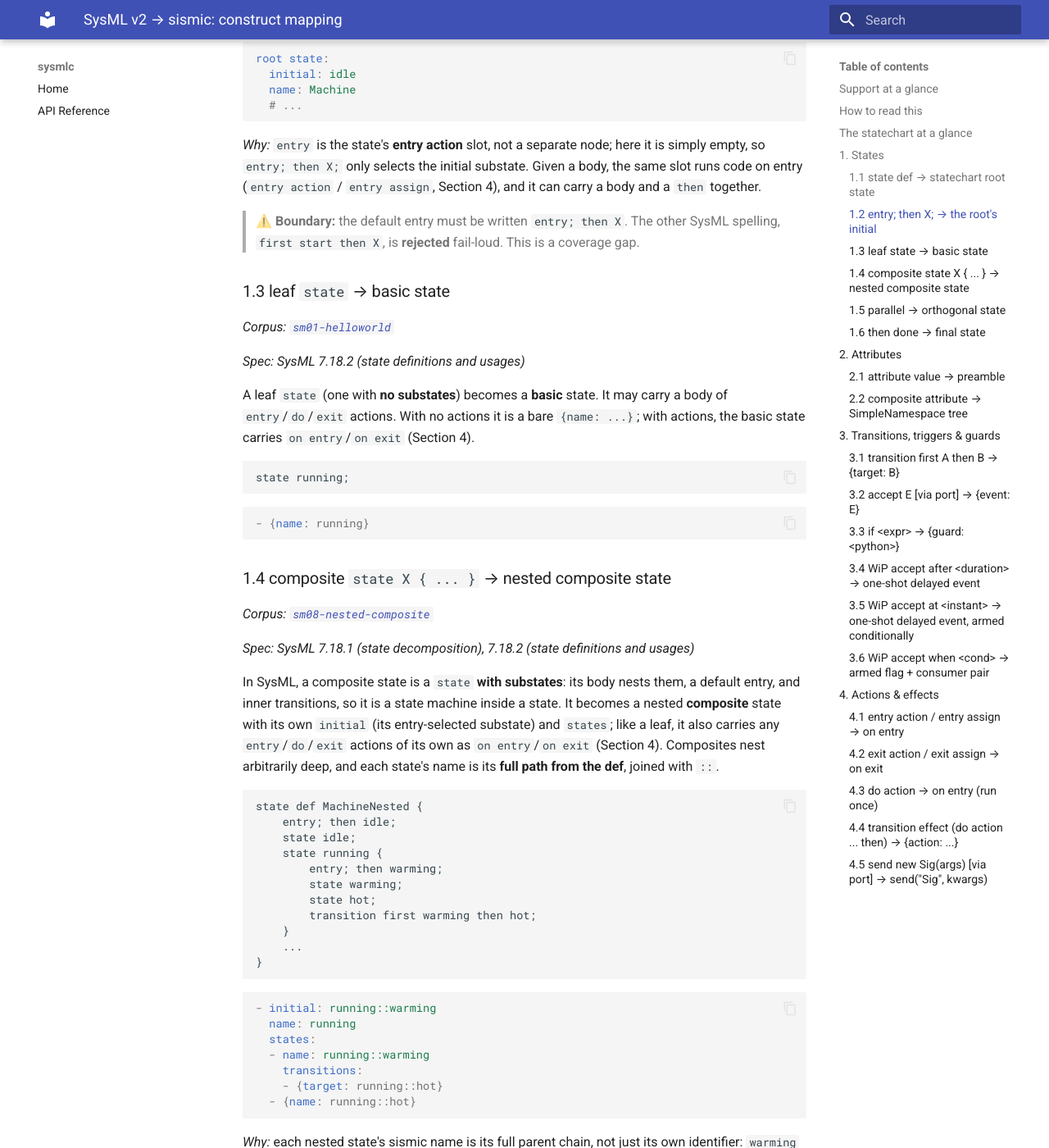
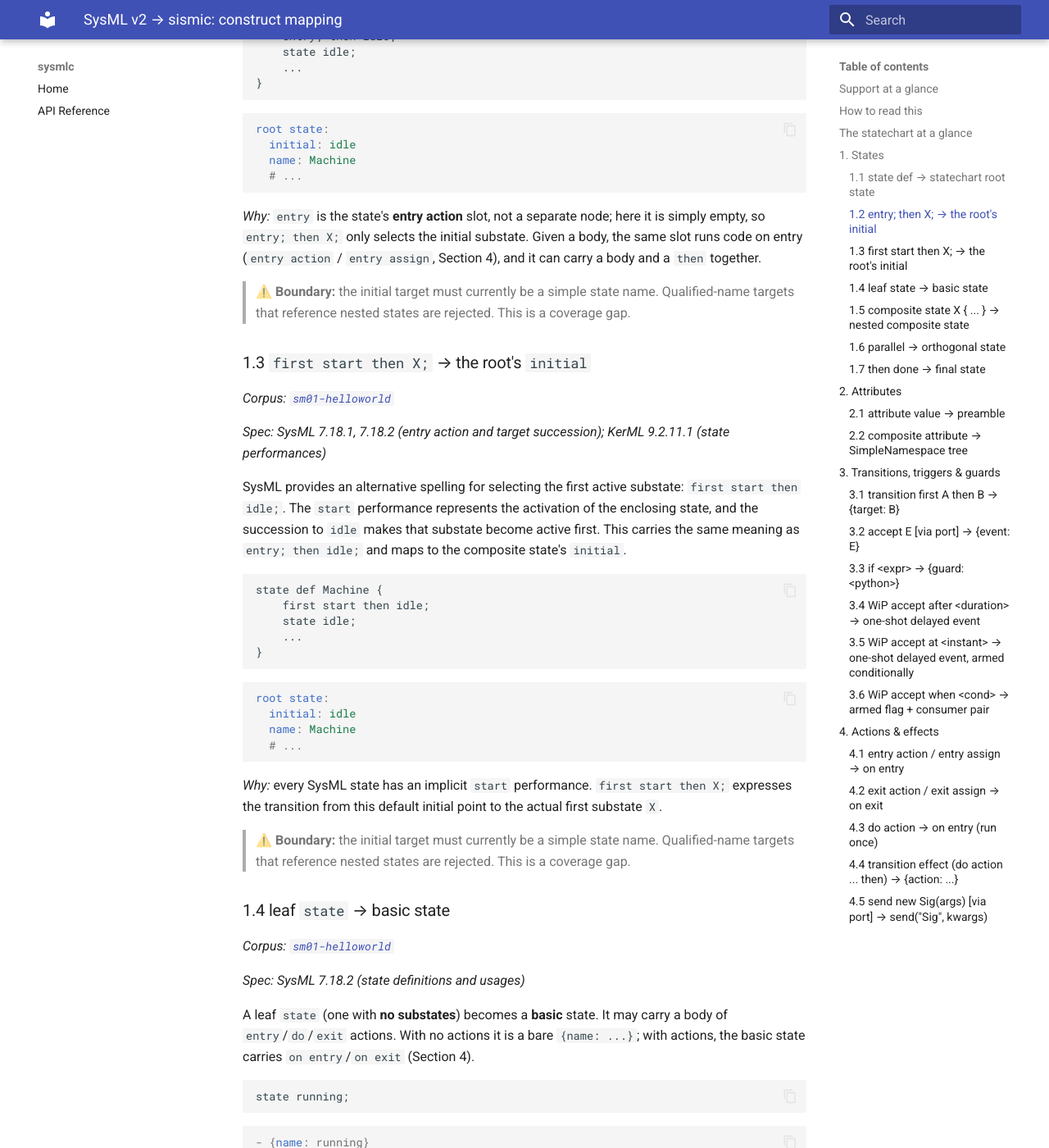
Before and after one commit to glacier-project/sysmlc-core, an MkDocs documentation site: the page built from docs/quake-mapping.md, in a window 1280 px wide and 1400 px high, scrolled down 5549 px. Shown: the whole window at 82% size. Built offline with MkDocs 1.6.1 and Material for MkDocs 9.7.7, drawn with Linux system fonts in a browser that asks for light colours; some of the changed text lies outside the part shown.

Commit message:
feature(quake): support SysML v2 initial-state resolution (#24)
Resolve the initial-state target across the SysML v2 initial-state forms, including the 'first start then' syntax, and reject nested initial-state targets with a fail-loud error.

- Move the initial-state example into sm01 and extend the quake-mapping doc
- Add tests for initial-state resolution, rejection cases, and the CLI

````diff
--- a/docs/quake-mapping.md
+++ b/docs/quake-mapping.md
@@ -10,37 +10,38 @@ Status of every construct, implemented and planned. **Done**: implemented.
 Limitation callout. **Being replaced**: implemented, but the current emission
 was found unfaithful. **Not yet**: not implemented.
 
-| Construct                                                            | Status          | Notes                                                                                                                |
-| -------------------------------------------------------------------- | --------------- | -------------------------------------------------------------------------------------------------------------------- |
-| `state def` → statechart                                             | Done            |                                                                                                                      |
-| `entry; then X` → `initial`                                          | Done, to refine | the `first start then X` spelling is rejected (coverage gap)                                                         |
-| leaf `state` → basic state                                           | Done            |                                                                                                                      |
-| composite `state` → nested state                                     | Done            |                                                                                                                      |
-| `parallel` → orthogonal state                                        | Done            |                                                                                                                      |
-| `then done` → final state                                            | Done            |                                                                                                                      |
-| attribute value → `preamble`                                         | Done, to refine | `=`/`constant` guarantees not enforced; bound expressions snapshotted                                                |
-| composite attribute → namespace                                      | Done, to refine | usage-site redefinitions and bindings ignored                                                                        |
-| bare `transition first A then B`                                     | Done            |                                                                                                                      |
-| transition into a nested state (`then running.hot`)                  | Done            | enters the composite bypassing its default entry; documented pair still missing in this file                         |
-| transition spellings (`then X;`, `accept E then X;` in a state body) | Done, to refine | the standalone `first A then B;` succession (no `transition` keyword) is silently dropped                            |
-| `accept E` (signal) → `event`                                        | Done, to refine | `via` port dropped; payload binding not readable                                                                     |
-| `if` guard → `guard`                                                 | Done            |                                                                                                                      |
-| `accept after` (time)                                                | Being replaced  | emitted as an `after()` guard today, unfaithful with `if` guards and self-loops; one-shot event replacement designed |
-| `accept at` (time)                                                   | Not yet         | rejected today; replacement designed                                                                                 |
-| `accept when` (change)                                               | Not yet         | rejected today; replacement designed                                                                                 |
-| `entry`/`exit` actions                                               | Done, to refine | referencing form (`entry helper;`) silently dropped                                                                  |
-| `do` action (terminating body)                                       | Done            | ongoing bodies (`accept`, loops) rejected for now                                                                    |
-| transition effect → `action`                                         | Done, to refine | referencing form silently dropped                                                                                    |
-| `send` → `send(...)`                                                 | Done, to refine | `via` port dropped                                                                                                   |
-| enum literals → Python `Enum`                                        | Not yet         |                                                                                                                      |
-| referenced / performed actions                                       | Not yet         | `entry helper;`, `do A;`, perform in any action slot: fixes the silent drops of the entry/exit and effect rows       |
-| readable accept payload                                              | Not yet         | payload references emitted as `event.<field>`: fixes the `accept E` row's gap                                        |
-| `assert constraint` in a state                                       | Not yet         | asserted constraint usages become sismic `invariants`, checked while the state is active                             |
-| `assert constraint` on a transition                                  | Not yet         | asserted constraint usages become sismic preconditions/postconditions, checked around the firing                     |
-| exhibit / entry point                                                | Not yet         | build the statechart from an exhibited state usage, not only a `state def`                                           |
-| submachine reuse (`state s1 : Sub;`)                                 | Not yet         | a state usage typed by a `state def`; today it is **silently flattened** to a leaf, losing the def's whole content   |
-| ongoing `do` activities                                              | Not yet         | event-gated and time-gated do-loops, mixed control loops                                                             |
-| multi-machine simulation                                             | Not yet         | addressing, dispatch-once and scheduling over sismic's `bind()`                                                      |
+| Construct                                                            | Status          | Notes                                                                                                                      |
+| -------------------------------------------------------------------- | --------------- | -------------------------------------------------------------------------------------------------------------------------- |
+| `state def` → statechart                                             | Done            |                                                                                                                            |
+| `entry; then X` → `initial`                                          | Done, to refine | only simple state targets are currently supported. Qualified-name targets (nested-state paths) are rejected (coverage gap) |
+| `first start then X` → `initial`                                     | Done, to refine | only simple state targets are currently supported. Qualified-name targets (nested-state paths) are rejected (coverage gap) |
+| leaf `state` → basic state                                           | Done            |                                                                                                                            |
+| composite `state` → nested state                                     | Done            |                                                                                                                            |
+| `parallel` → orthogonal state                                        | Done            |                                                                                                                            |
+| `then done` → final state                                            | Done            |                                                                                                                            |
+| attribute value → `preamble`                                         | Done, to refine | `=`/`constant` guarantees not enforced; bound expressions snapshotted                                                      |
+| composite attribute → namespace                                      | Done, to refine | usage-site redefinitions and bindings ignored                                                                              |
+| bare `transition first A then B`                                     | Done            |                                                                                                                            |
+| transition into a nested state (`then running.hot`)                  | Done            | enters the composite bypassing its default entry; documented pair still missing in this file                               |
+| transition spellings (`then X;`, `accept E then X;` in a state body) | Done, to refine | the standalone `first A then B;` succession (no `transition` keyword) is silently dropped                                  |
+| `accept E` (signal) → `event`                                        | Done, to refine | `via` port dropped; payload binding not readable                                                                           |
+| `if` guard → `guard`                                                 | Done            |                                                                                                                            |
+| `accept after` (time)                                                | Being replaced  | emitted as an `after()` guard today, unfaithful with `if` guards and self-loops; one-shot event replacement designed       |
+| `accept at` (time)                                                   | Not yet         | rejected today; replacement designed                                                                                       |
+| `accept when` (change)                                               | Not yet         | rejected today; replacement designed                                                                                       |
+| `entry`/`exit` actions                                               | Done, to refine | referencing form (`entry helper;`) silently dropped                                                                        |
+| `do` action (terminating body)                                       | Done            | ongoing bodies (`accept`, loops) rejected for now                                                                          |
+| transition effect → `action`                                         | Done, to refine | referencing form silently dropped                                                                                          |
+| `send` → `send(...)`                                                 | Done, to refine | `via` port dropped                                                                                                         |
+| enum literals → Python `Enum`                                        | Not yet         |                                                                                                                            |
+| referenced / performed actions                                       | Not yet         | `entry helper;`, `do A;`, perform in any action slot: fixes the silent drops of the entry/exit and effect rows             |
+| readable accept payload                                              | Not yet         | payload references emitted as `event.<field>`: fixes the `accept E` row's gap                                              |
+| `assert constraint` in a state                                       | Not yet         | asserted constraint usages become sismic `invariants`, checked while the state is active                                   |
+| `assert constraint` on a transition                                  | Not yet         | asserted constraint usages become sismic preconditions/postconditions, checked around the firing                           |
+| exhibit / entry point                                                | Not yet         | build the statechart from an exhibited state usage, not only a `state def`                                                 |
+| submachine reuse (`state s1 : Sub;`)                                 | Not yet         | a state usage typed by a `state def`; today it is **silently flattened** to a leaf, losing the def's whole content         |
+| ongoing `do` activities                                              | Not yet         | event-gated and time-gated do-loops, mixed control loops                                                                   |
+| multi-machine simulation                                             | Not yet         | addressing, dispatch-once and scheduling over sismic's `bind()`                                                            |
 
 ## How to read this
 
@@ -214,10 +215,46 @@ it is simply empty, so `entry; then X;` only selects the initial substate. Given
 a body, the same slot runs code on entry (`entry action` / `entry assign`,
 Section 4), and it can carry a body and a `then` together.
 
-> ⚠️ **Boundary:** the default entry must be written `entry; then X`. The other
-> SysML spelling, `first start then X`, is **rejected** fail-loud. This is a coverage gap.
+> ⚠️ **Boundary:** the initial target must currently be a simple state name.
+> Qualified-name targets that reference nested states are rejected.
+> This is a coverage gap.
 
-### 1.3 leaf `state` → basic state
+### 1.3 `first start then X;` → the root's `initial`
+
+*Corpus: [`sm01-helloworld`](../models/sm-examples/sm01-helloworld/sm01.sysml)*
+
+*Spec: SysML 7.18.1, 7.18.2 (entry action and target succession); KerML 9.2.11.1
+(state performances)*
+
+SysML provides an alternative spelling for selecting the first active substate:
+`first start then idle;`. The `start` performance represents the activation of
+the enclosing state, and the succession to `idle` makes that substate become
+active first. This carries the same meaning as `entry; then idle;` and maps to
+the composite state's `initial`.
+
+```sysml
+state def Machine {
+    first start then idle;
+    state idle;
+    ...
+}
+```
+
+```yaml
+root state:
+  initial: idle
+  name: Machine
+  # ...
+```
+
+*Why:* every SysML state has an implicit `start` performance.
+`first start then X;` expresses the transition from this default initial point to the actual first substate `X`.
+
+> ⚠️ **Boundary:** the initial target must currently be a simple state name.
+> Qualified-name targets that reference nested states are rejected.
+> This is a coverage gap.
+
+### 1.4 leaf `state` → basic state
 
 *Corpus: [`sm01-helloworld`](../models/sm-examples/sm01-helloworld/sm01.sysml)*
 
@@ -341,7 +378,7 @@ active at once), so there is no single substate for the orthogonal state to begi
 in. A plain composite state, by contrast, has one active substate at a time, so
 it does need a single `initial`.
 
-### 1.6 `then done` → final state
+### 1.7 `then done` → final state
 
 *Corpus: [`sm10-done`](../models/sm-examples/sm10-done/sm10.sysml)*
 
````
Also changed, not shown: other parts of docs/quake-mapping.md (+2 -2 lines), 7 other files.
